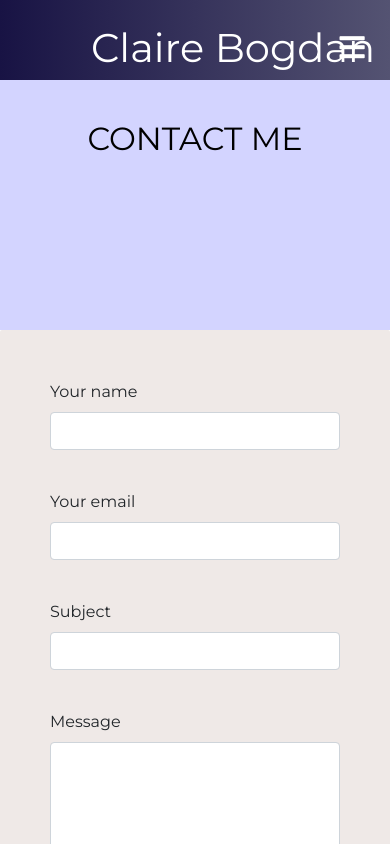
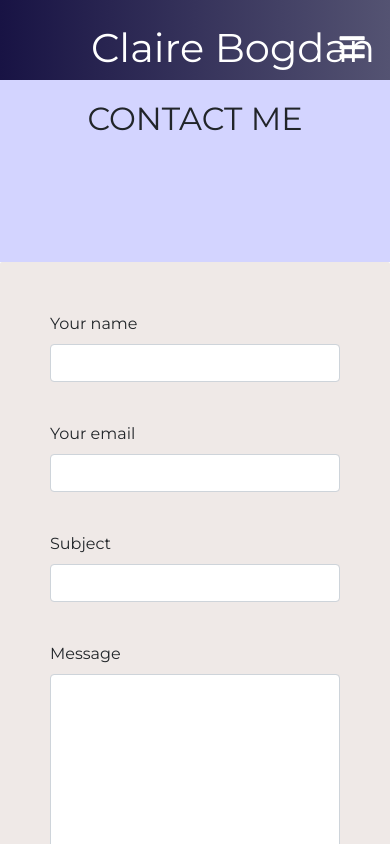
Before and after one commit to clairebogdan/portfolio, a React (Create React App) app: page /contact in a window 390 px wide. Shown: the top 844 px of the page. Built offline with nearby package versions, Linux system fonts and the light colour scheme; the HTML template or start-up script is replaced by a standard one.

Commit message:
adjusted mobile for portfolio and contact, added temp headshot

```diff
--- a/src/components/pages/Contact.js
+++ b/src/components/pages/Contact.js
@@ -67,8 +67,8 @@ class Contact extends Component {
     render() {
         return (
             <>
-            <div className='top'>
-                <h2 className='contact'>CONTACT ME</h2>
+            <div className='contact-title'><h2>CONTACT ME</h2></div>
+
                 <div className='grid-container'>
 
                     <div className='grid-item'>
@@ -88,7 +88,6 @@ class Contact extends Component {
                             <span className='tooltiptext'>Message me on LinkedIn!</span>
                         </div>
                     </div>
-                </div>
             </div>
 
             <Form onSubmit={this.handleSubmit.bind(this)}>
--- a/src/components/pages/Home.js
+++ b/src/components/pages/Home.js
@@ -1,12 +1,15 @@
 import React from 'react';
 import '../../App.css';
 import '../styles/Home.css'
+import boonie from '../../assets/boonie.jpg'
 
 export default function Home() {
     return (
         <>
-        <h1 className='home'>CLAIRE BOGDAN</h1>
-        <h2>WEBSITE COMING SOON! :)</h2>
+        <h1 className='home'>Hi, I'm Claire Bogdan</h1>
+        <div className='headshot'>
+            <img src={boonie} alt='dog'/>
+        </div>
         </>
     );
 }
--- a/src/components/styles/Contact.css
+++ b/src/components/styles/Contact.css
@@ -1,17 +1,16 @@
-.top {
-    display: grid;
-    height: 250px;
-    font-size: 2rem;
+.contact-title {
+    background-color:#d3d4ff;
+    justify-content: center;
     align-items: center;
-    justify-content: center;
-    background-color:#d3d4ff;
-    color: #000;
     text-align: center;
-    padding: 7%;
+    font-size: 3rem;
+    padding: 5%;
+    display: flex;
 }
 
 .grid-container {
-    width: 400px;
+    background-color:#d3d4ff;
+    width: 100%;
     display: grid;
     grid-template-columns: 50px 50px;
     padding: 1px;
@@ -103,6 +102,9 @@ textarea#message {
 
 @media screen and (max-width: 960px) {
 
+    .contact-title {
+        font-size: 2.5rem;
+    }
     Form {
         border-radius: 2px;
         background-color: #EFE9E7;
@@ -130,3 +132,10 @@ textarea#message {
     }
 
 }
+
+@media screen and (max-width: 960px) {
+
+    .contact-title {
+        font-size: 2rem;
+    }
+}
--- a/src/components/styles/Home.css
+++ b/src/components/styles/Home.css
@@ -8,6 +8,11 @@
     color: #000;
   }
 
+  .headshot {
+    width: 100%;
+    height: 100%;
+  }
+
   @media screen and (max-width: 960px) {
 
     .home {
--- a/src/components/styles/Portfolio.css
+++ b/src/components/styles/Portfolio.css
@@ -54,9 +54,6 @@
     transition: 250ms;
     visibility: visible;
 }
-
-
-
 
 .name {
     padding: 10px;
@@ -150,9 +147,11 @@
     .cert-grid {
         display: grid;
         grid-template-columns: 200px 200px;
+        grid-template-rows: 130px 150px;
         text-align: center;
         justify-content: center;
         align-items: center;
+        min-height: auto;
     }
 
     .cert {
```
Also changed, not shown: src/assets/boonie.jpg (added).
